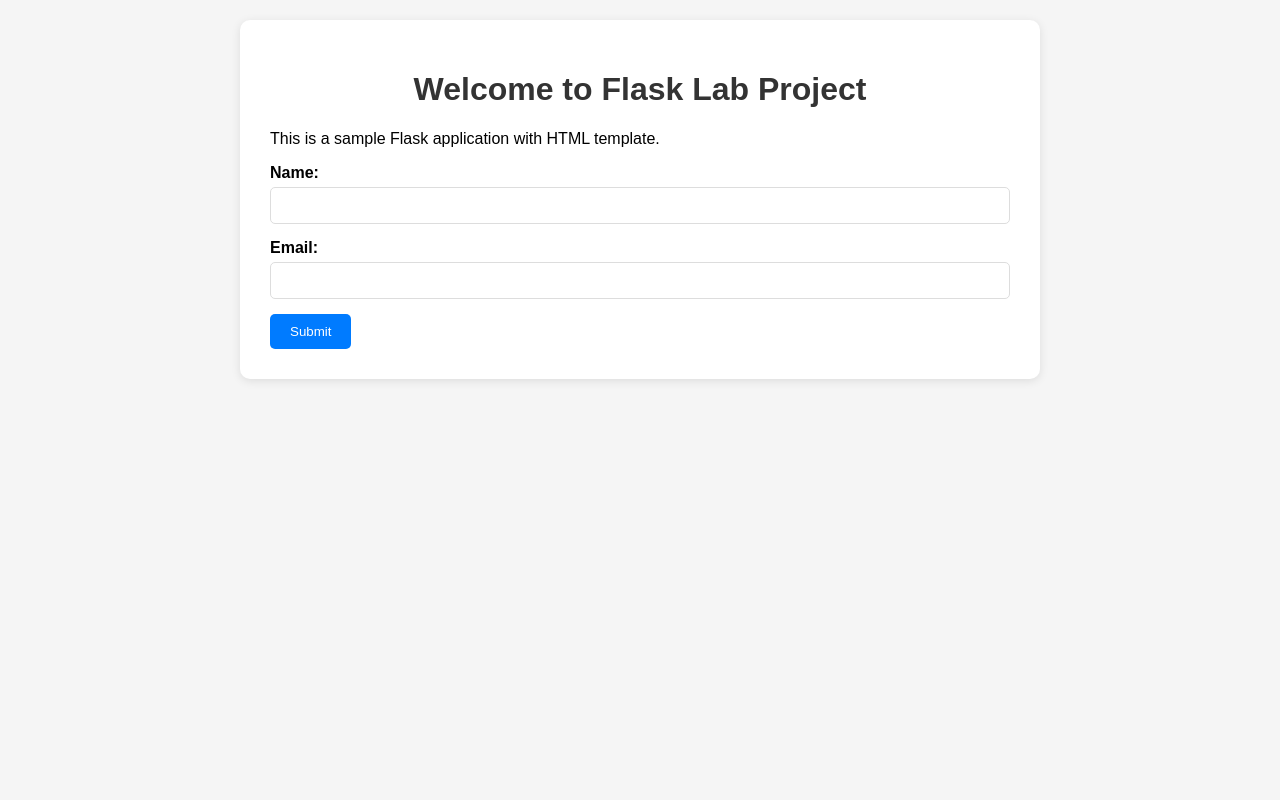
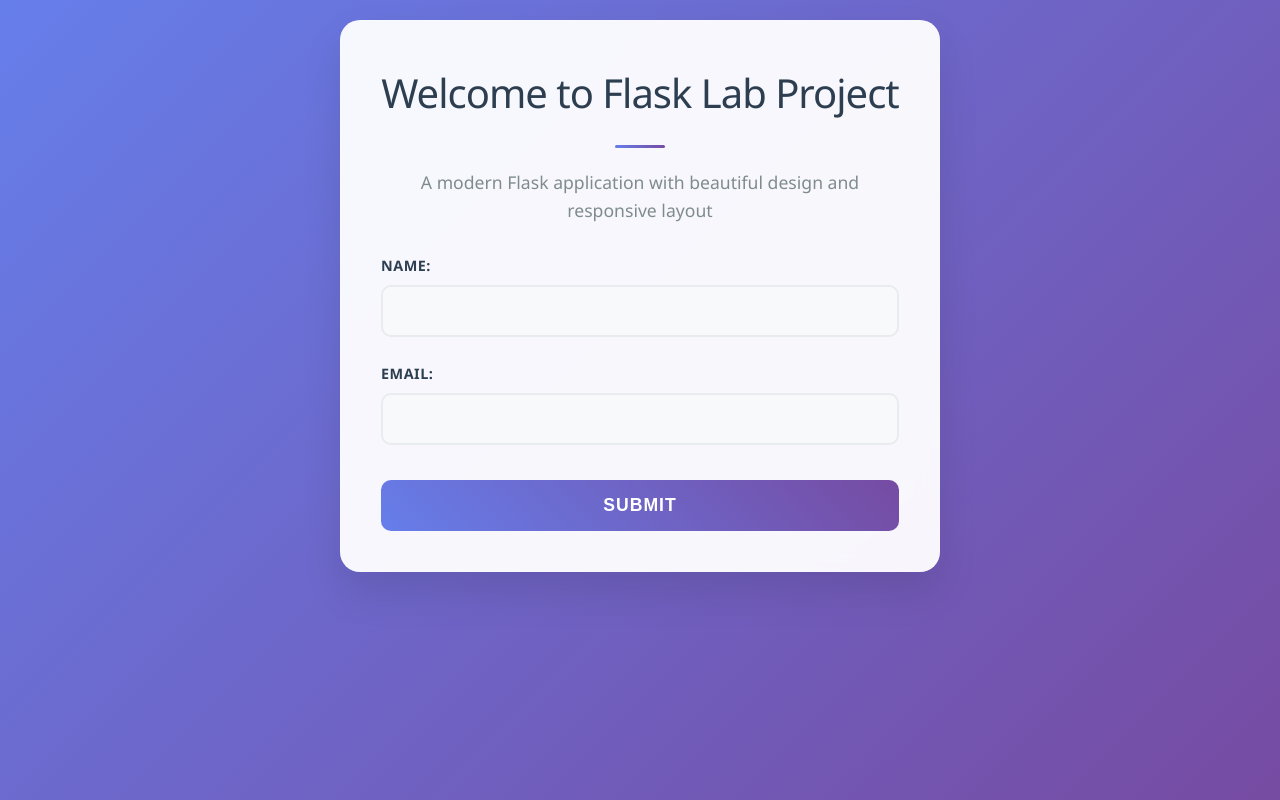
Before and after one commit to umair-fa22/flask-lab-project, a Flask app: page / in a window 1280 px wide. Run offline with Flask 3, Linux system fonts and the light colour scheme.

Commit message:
frontend

```diff
--- a/static/style.css
+++ b/static/style.css
@@ -0,0 +1,205 @@
+/* Flask Lab Project Styles */
+
+/* Reset and base styles */
+* {
+    margin: 0;
+    padding: 0;
+    box-sizing: border-box;
+}
+
+body {
+    font-family: 'Segoe UI', Tahoma, Geneva, Verdana, sans-serif;
+    line-height: 1.6;
+    color: #333;
+    background: linear-gradient(135deg, #667eea 0%, #764ba2 100%);
+    min-height: 100vh;
+    padding: 20px;
+}
+
+/* Container */
+.container {
+    max-width: 600px;
+    margin: 0 auto;
+    background: rgba(255, 255, 255, 0.95);
+    padding: 40px;
+    border-radius: 20px;
+    box-shadow: 0 20px 40px rgba(0, 0, 0, 0.1);
+    backdrop-filter: blur(10px);
+    border: 1px solid rgba(255, 255, 255, 0.2);
+}
+
+/* Typography */
+h1 {
+    text-align: center;
+    color: #2c3e50;
+    margin-bottom: 10px;
+    font-size: 2.5rem;
+    font-weight: 300;
+    letter-spacing: -1px;
+}
+
+h1::after {
+    content: '';
+    display: block;
+    width: 50px;
+    height: 3px;
+    background: linear-gradient(45deg, #667eea, #764ba2);
+    margin: 20px auto;
+    border-radius: 2px;
+}
+
+p {
+    text-align: center;
+    color: #7f8c8d;
+    margin-bottom: 30px;
+    font-size: 1.1rem;
+}
+
+/* Form styles */
+form {
+    margin-top: 30px;
+}
+
+.form-group {
+    margin-bottom: 25px;
+    position: relative;
+}
+
+label {
+    display: block;
+    margin-bottom: 8px;
+    font-weight: 600;
+    color: #2c3e50;
+    font-size: 0.9rem;
+    text-transform: uppercase;
+    letter-spacing: 0.5px;
+}
+
+input[type="text"],
+input[type="email"] {
+    width: 100%;
+    padding: 15px;
+    border: 2px solid #e9ecef;
+    border-radius: 10px;
+    font-size: 1rem;
+    transition: all 0.3s ease;
+    background: #f8f9fa;
+}
+
+input[type="text"]:focus,
+input[type="email"]:focus {
+    outline: none;
+    border-color: #667eea;
+    background: white;
+    box-shadow: 0 0 0 3px rgba(102, 126, 234, 0.1);
+    transform: translateY(-2px);
+}
+
+/* Button styles */
+button {
+    width: 100%;
+    background: linear-gradient(45deg, #667eea, #764ba2);
+    color: white;
+    padding: 15px 30px;
+    border: none;
+    border-radius: 10px;
+    font-size: 1.1rem;
+    font-weight: 600;
+    cursor: pointer;
+    transition: all 0.3s ease;
+    text-transform: uppercase;
+    letter-spacing: 1px;
+    margin-top: 10px;
+}
+
+button:hover {
+    transform: translateY(-3px);
+    box-shadow: 0 10px 25px rgba(102, 126, 234, 0.3);
+}
+
+button:active {
+    transform: translateY(-1px);
+}
+
+/* Success message */
+.success-message {
+    margin-top: 30px;
+    padding: 20px;
+    background: linear-gradient(45deg, #56ab2f, #a8e6cf);
+    border-radius: 15px;
+    color: white;
+    text-align: center;
+    animation: slideIn 0.5s ease-out;
+}
+
+.success-message h3 {
+    margin-bottom: 10px;
+    font-size: 1.3rem;
+}
+
+.success-message p {
+    margin: 0;
+    opacity: 0.9;
+}
+
+/* Animations */
+@keyframes slideIn {
+    from {
+        opacity: 0;
+        transform: translateY(20px);
+    }
+    to {
+        opacity: 1;
+        transform: translateY(0);
+    }
+}
+
+.container {
+    animation: fadeInUp 0.8s ease-out;
+}
+
+@keyframes fadeInUp {
+    from {
+        opacity: 0;
+        transform: translateY(30px);
+    }
+    to {
+        opacity: 1;
+        transform: translateY(0);
+    }
+}
+
+/* Responsive design */
+@media (max-width: 768px) {
+    body {
+        padding: 10px;
+    }
+
+    .container {
+        padding: 30px 20px;
+        margin: 20px 0;
+    }
+
+    h1 {
+        font-size: 2rem;
+    }
+
+    input[type="text"],
+    input[type="email"] {
+        padding: 12px;
+    }
+
+    button {
+        padding: 12px 25px;
+    }
+}
+
+@media (max-width: 480px) {
+    .container {
+        padding: 20px 15px;
+    }
+
+    h1 {
+        font-size: 1.8rem;
+    }
+}
--- a/templates/index.html
+++ b/templates/index.html
@@ -4,56 +4,12 @@
     <meta charset="UTF-8">
     <meta name="viewport" content="width=device-width, initial-scale=1.0">
     <title>Flask Lab Project</title>
-    <style>
-        body {
-            font-family: Arial, sans-serif;
-            max-width: 800px;
-            margin: 0 auto;
-            padding: 20px;
-            background-color: #f5f5f5;
-        }
-        .container {
-            background-color: white;
-            padding: 30px;
-            border-radius: 10px;
-            box-shadow: 0 2px 10px rgba(0,0,0,0.1);
-        }
-        h1 {
-            color: #333;
-            text-align: center;
-        }
-        .form-group {
-            margin-bottom: 15px;
-        }
-        label {
-            display: block;
-            margin-bottom: 5px;
-            font-weight: bold;
-        }
-        input[type="text"], input[type="email"] {
-            width: 100%;
-            padding: 10px;
-            border: 1px solid #ddd;
-            border-radius: 5px;
-            box-sizing: border-box;
-        }
-        button {
-            background-color: #007bff;
-            color: white;
-            padding: 10px 20px;
-            border: none;
-            border-radius: 5px;
-            cursor: pointer;
-        }
-        button:hover {
-            background-color: #0056b3;
-        }
-    </style>
+    <link rel="stylesheet" href="{{ url_for('static', filename='style.css') }}">
 </head>
 <body>
     <div class="container">
         <h1>Welcome to Flask Lab Project</h1>
-        <p>This is a sample Flask application with HTML template.</p>
+        <p>A modern Flask application with beautiful design and responsive layout</p>
 
         <form method="POST" action="/">
             <div class="form-group">
@@ -70,8 +26,8 @@
         </form>
 
         {% if name %}
-        <div style="margin-top: 20px; padding: 15px; background-color: #d4edda; border-radius: 5px;">
-            <h3>Hello, {{ name }}!</h3>
+        <div class="success-message">
+            <h3>Hello, {{ name }}! 👋</h3>
             <p>Your email: {{ email }}</p>
         </div>
         {% endif %}
```
